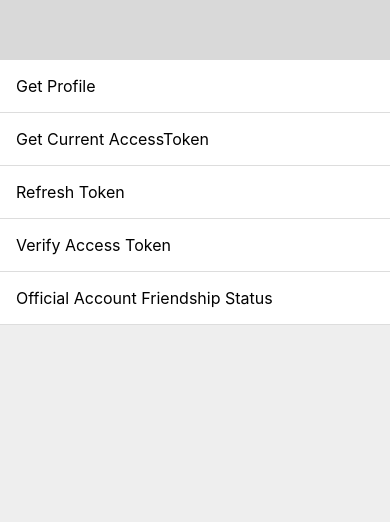
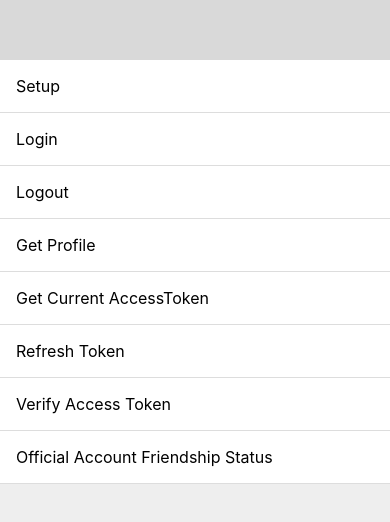
Before and after one commit to sultanmyrza/expo-line-sdk, a React Native app in the folder example/: screen / in a window 390 px wide. Shown: the part 140-662 px from the top of the page. Built offline with nearby package versions, Linux system fonts and the light colour scheme.

Commit message:
feat(example): add setup, login, and logout API functions with error handling in App component

```diff
--- a/example/App.tsx
+++ b/example/App.tsx
@@ -37,12 +37,49 @@ export default function App() {
 
   const apis: APIItem[] = [
     {
+      name: 'Setup',
+      run: async () => {
+        try {
+          await ExpoLineSdk.setup({ channelId: '2006633855' });
+          setState({ success: true }, null);
+        } catch (e: any) {
+          console.log(e);
+          setState(null, e);
+        }
+      },
+    },
+    {
+      name: 'Login',
+      run: async () => {
+        try {
+          const result = await ExpoLineSdk.login({ scopes: ['profile', 'openid', 'email'] });
+          setState(result, null);
+        } catch (e: any) {
+          console.log(e);
+          setState(null, e);
+        }
+      },
+    },
+    {
+      name: 'Logout',
+      run: async () => {
+        try {
+          await ExpoLineSdk.logout();
+          setState({ success: true }, null);
+        } catch (e: any) {
+          console.log(e);
+          setState(null, e);
+        }
+      },
+    },
+    {
       name: 'Get Profile',
       run: async () => {
         try {
           const result = await ExpoLineSdk.getProfile();
           setState(result, null);
         } catch (e: any) {
+          console.log(e);
           setState(null, e);
         }
       },
@@ -54,6 +91,7 @@ export default function App() {
           const result = await ExpoLineSdk.getCurrentAccessToken();
           setState(result, null);
         } catch (e: any) {
+          console.log(e);
           setState(null, e);
         }
       },
@@ -65,6 +103,7 @@ export default function App() {
           const result = await ExpoLineSdk.refreshToken();
           setState(result, null);
         } catch (e: any) {
+          console.log(e);
           setState(null, e);
         }
       },
@@ -76,6 +115,7 @@ export default function App() {
           const result = await ExpoLineSdk.verifyAccessToken();
           setState(result, null);
         } catch (e: any) {
+          console.log(e);
           setState(null, e);
         }
       },
@@ -87,6 +127,7 @@ export default function App() {
           const result = await ExpoLineSdk.getBotFriendshipStatus();
           setState(result, null);
         } catch (e: any) {
+          console.log(e);
           setState(null, e);
         }
       },
```
